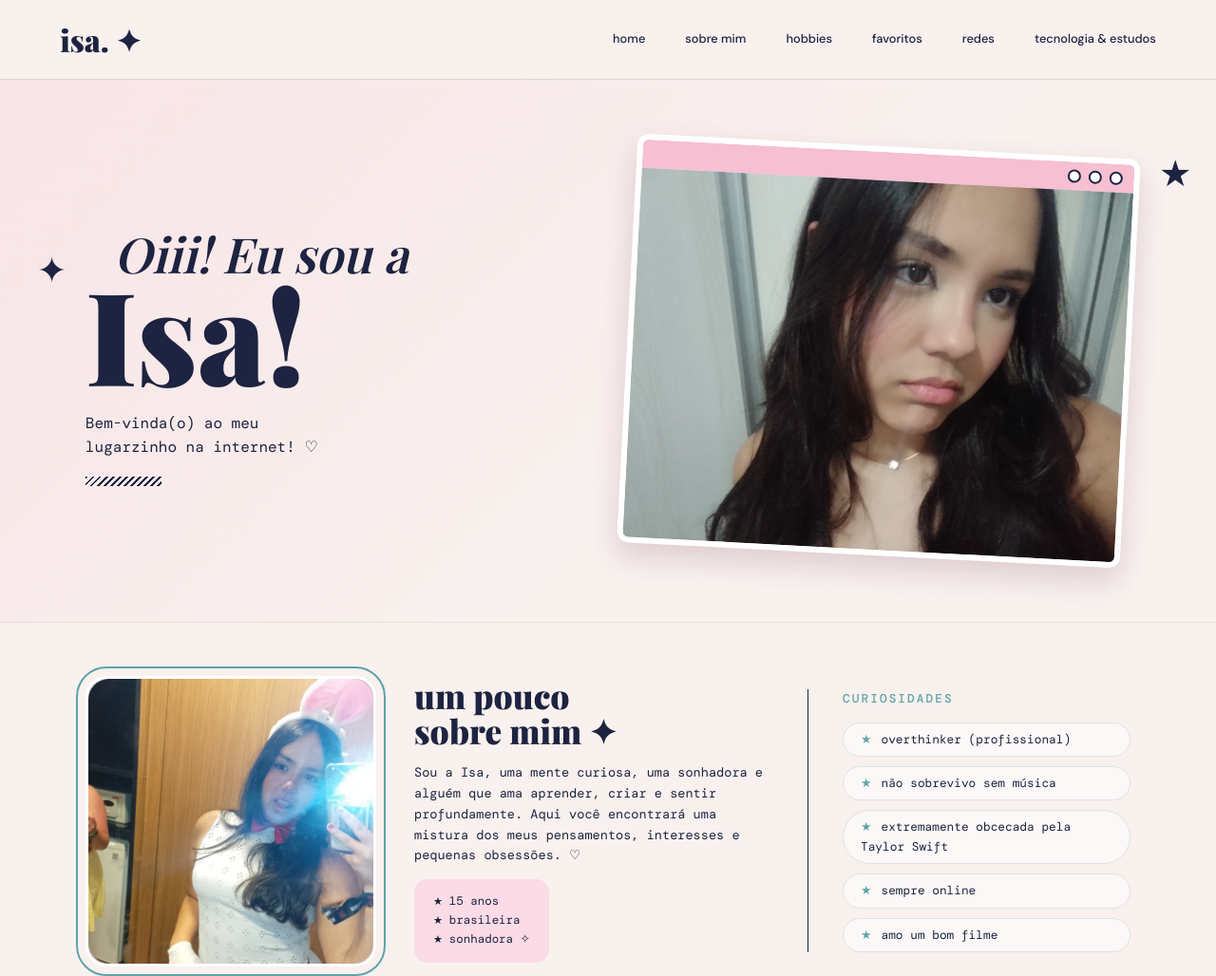
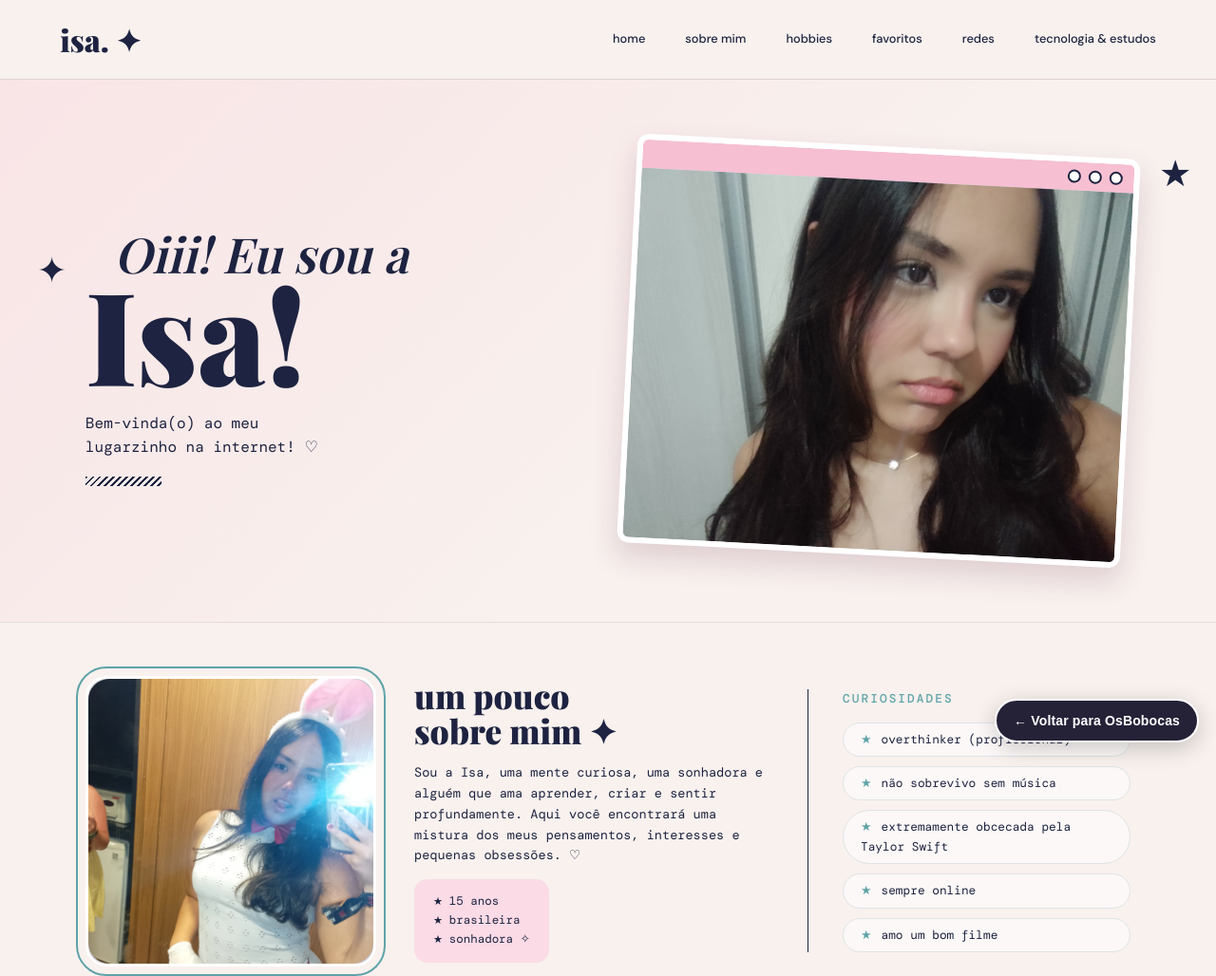
Before and after one commit to isabellaomena/OsBobocas, a plain HTML site: page paginas/isabellaomena.html in a window 1280 px wide. Shown: the top 1028 px of the page at 95% size. Drawn offline with nearby package versions, Linux system fonts and the light colour scheme; a web font is replaced by a local one.

Commit message:
Update isabellaomena.html

```diff
--- a/paginas/isabellaomena.html
+++ b/paginas/isabellaomena.html
@@ -112,6 +112,12 @@ footer .up{margin-left:auto;width:44px;height:44px;border:2px solid #fff;border-
   footer .up{margin-left:0}
 }
 @media (prefers-reduced-motion:reduce){.term .cur{animation:none}.links a{transition:none}}
+</style>
+<style id="osbobocas-voltar-style">
+.osbobocas-voltar-index { position: fixed; right: 18px; bottom: 18px; z-index: 2147483647; display: inline-flex; align-items: center; justify-content: center; gap: 8px; box-sizing: border-box; max-width: calc(100vw - 36px); padding: 12px 18px; border: 2px solid #fff; border-radius: 999px; background: #252238; color: #fff !important; box-shadow: 0 6px 24px #0003; font: 700 14px/1.3 Arial, sans-serif; letter-spacing: .01em; text-decoration: none !important; transition: background .2s, transform .2s; }
+.osbobocas-voltar-index:hover { background: #6e4776; transform: translateY(-3px); }
+.osbobocas-voltar-index:focus-visible { outline: 3px solid #ffcc6b; outline-offset: 3px; }
+@media (max-width: 480px) { .osbobocas-voltar-index { right: 12px; bottom: 12px; padding: 11px 15px; font-size: 12px; } }
 </style>
 </head>
 <body>
@@ -252,5 +258,6 @@ footer .up{margin-left:auto;width:44px;height:44px;border:2px solid #fff;border-
   </div>
 </footer>
 
+<a class="osbobocas-voltar-index" href="../index.html" aria-label="Voltar para a pÃ¡gina inicial dos Bobocas">&#8592; Voltar para OsBobocas</a>
 </body>
 </html>
```
